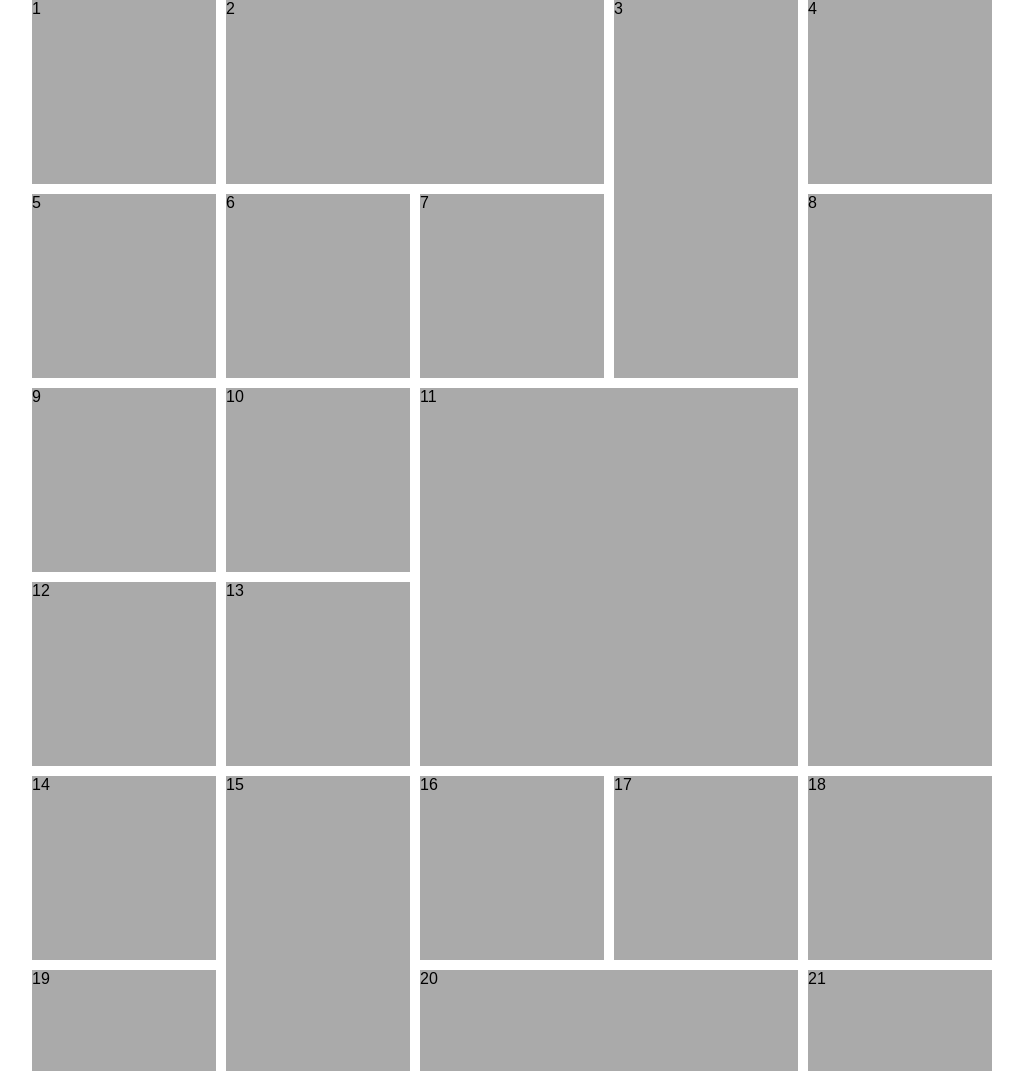
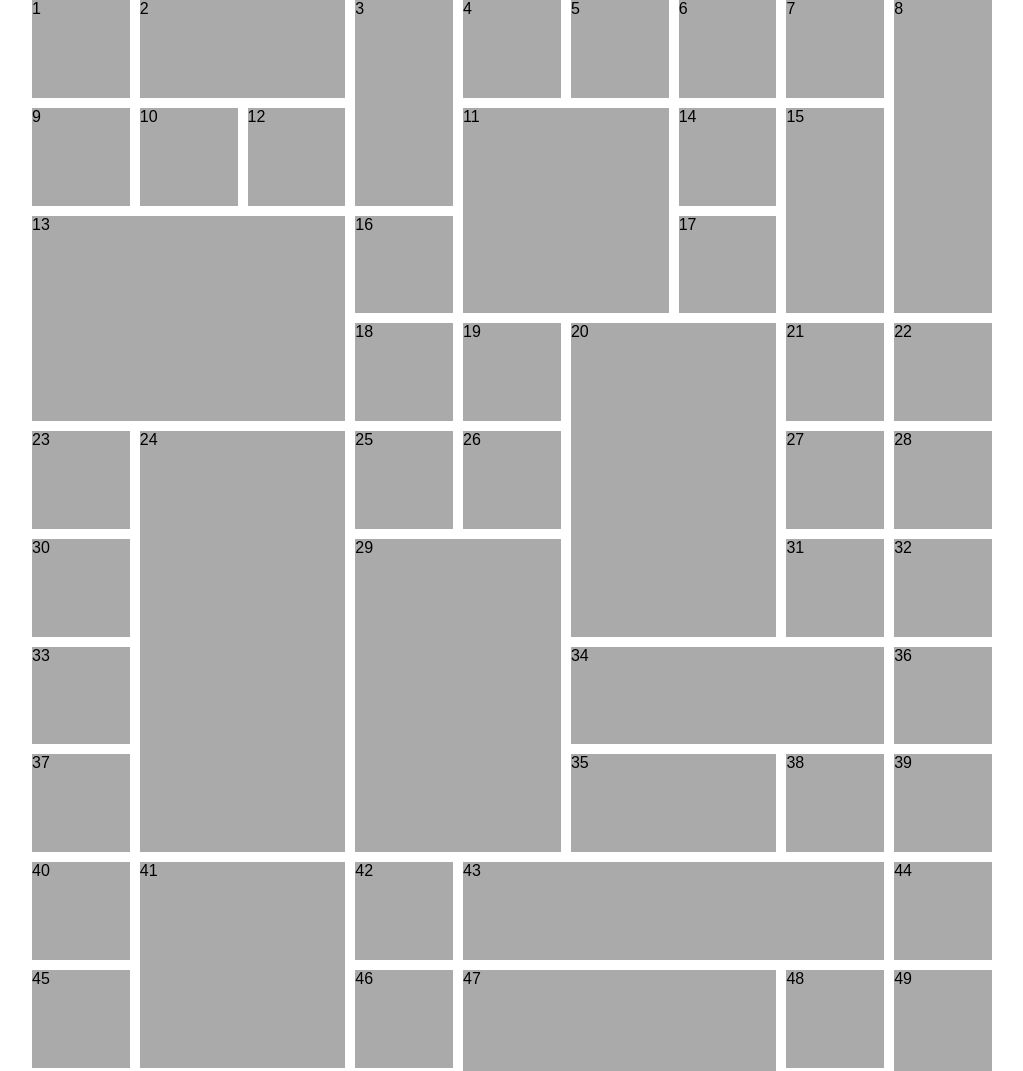
Before and after one commit to ildarsaribzhanov/tilepage, a plain HTML site: page index.html in a window 1280 px wide. Shown: the top 1071 px of the page, without its empty margins (128-1151 px from the left). Drawn offline with Linux system fonts and the light colour scheme.

Commit message:
Current position for block size(COLxROW): 1xn, 2xn, 3xn, 4xn, any size.

```diff
--- a/index.html
+++ b/index.html
@@ -29,7 +29,7 @@
 		<div class="b_itemtile_1_1 b_itemtile"></div>
 		<div class="b_itemtile_2_2 b_itemtile"></div>
 		<div class="b_itemtile_1_1 b_itemtile"></div>
-		<div class="b_itemtile_1_1 b_itemtile"></div>
+		<div class="b_itemtile_3_2 b_itemtile"></div>
 		<div class="b_itemtile_1_1 b_itemtile"></div>
 		<div class="b_itemtile_1_2 b_itemtile"></div>
 		<div class="b_itemtile_1_1 b_itemtile"></div>
@@ -50,8 +50,8 @@
 		<div class="b_itemtile_1_1 b_itemtile"></div>
 		<div class="b_itemtile_1_1 b_itemtile"></div>
 		<div class="b_itemtile_1_1 b_itemtile"></div>
-
-		<!-- <div class="b_itemtile_2_1 b_itemtile"></div>
+		<div class="b_itemtile_3_1 b_itemtile"></div>
+		<div class="b_itemtile_2_1 b_itemtile"></div>
 		<div class="b_itemtile_1_1 b_itemtile"></div>
 		<div class="b_itemtile_1_1 b_itemtile"></div>
 		<div class="b_itemtile_1_1 b_itemtile"></div>
@@ -59,21 +59,21 @@
 		<div class="b_itemtile_1_1 b_itemtile"></div>
 		<div class="b_itemtile_2_2 b_itemtile"></div>
 		<div class="b_itemtile_1_1 b_itemtile"></div>
+		<div class="b_itemtile_4_1 b_itemtile"></div>
 		<div class="b_itemtile_1_1 b_itemtile"></div>
 		<div class="b_itemtile_1_1 b_itemtile"></div>
 		<div class="b_itemtile_1_1 b_itemtile"></div>
-		<div class="b_itemtile_1_1 b_itemtile"></div>
-		<div class="b_itemtile_1_1 b_itemtile"></div>
+		<div class="b_itemtile_3_3 b_itemtile"></div>
 		<div class="b_itemtile_1_1 b_itemtile"></div>
 		<div class="b_itemtile_1_4 b_itemtile"></div>
 		<div class="b_itemtile_1_3 b_itemtile"></div>
 		<div class="b_itemtile_1_2 b_itemtile"></div>
 		<div class="b_itemtile_1_1 b_itemtile"></div>
 		<div class="b_itemtile_1_1 b_itemtile"></div>
-		<div class="b_itemtile_3_1 b_itemtile"></div>
+		<div class="b_itemtile_3_4 b_itemtile"></div>
 		<div class="b_itemtile_1_1 b_itemtile"></div>
 		<div class="b_itemtile_1_4 b_itemtile"></div>
-		<div class="b_itemtile_4_1 b_itemtile"></div> -->
+		<div class="b_itemtile_4_1 b_itemtile"></div>
 	</div>
 
 </div>
--- a/js/a.js
+++ b/js/a.js
@@ -1,7 +1,18 @@
 $(document).ready(function(){
 
+	// TODO
+	/*
+		Пустые клетки. Надо как-то решить
+	*/
+
+	//!!! ненужный код! Нумерация
+	var num_block = 0;
+	$('.b_itemtile').each(function(){
+		$(this).text(++num_block);
+	});
+
 	// основные параметры
-	var count_col = 5;		// количество колонок
+	var count_col = 9;		// количество колонок
 	var distance = 10;		// расстояние между ячейками
 
 	var steck_length = [];	// длинна колонок
@@ -16,11 +27,6 @@ $(document).ready(function(){
 
 	start_size_init();
 
-	//!!! ненужный код!
-	var num_block = 0;
-	$('.b_itemtile').each(function(){
-		$(this).text(++num_block);
-	});
 
 	// set position
 	// В steck_length запихиваем высоту каждого столбца.
@@ -34,11 +40,11 @@ $(document).ready(function(){
 			'left': pos[1]+'px'
 		});
 
-		// console.log(size)
 
 	});
 
 	// get item block position
+	// itm_block - this div
 	function get_block_position( itm_block ){
 		var min_index = steck_length.indexOf( get_min_val(steck_length) );
 		var size = get_size_block( itm_block );
@@ -50,38 +56,30 @@ $(document).ready(function(){
 			out.push( steck_length[min_index] * ( single_size + distance ) );
 			out.push( min_index*(single_size + distance) );
 			steck_length[min_index] = steck_length[min_index] + size[1];
-		};
 
-		// в 2 колонки
-		if( size[0] == 2 )
-		{
-			var time_steck_length = steck_length.concat(); //	временная переменная для хранения длинн
+		// более чем в один блок
+		} else {
+			var time_steck_length = steck_length.concat(); 		//	временная переменная для хранения длинн
+			var sub_max = get_max_val( time_steck_length.slice(min_index,min_index+size[0]) );
 
-			// в последнюю колонку запихивать блок размером в 2 блока совершенно не логично :)
-			// обезопасим себя присвоив туда максимальное значение
-			if( time_steck_length[count_col-1] < time_steck_length[count_col-2] )
+			while( out.length == 0 )
 			{
-				time_steck_length[count_col-1] = time_steck_length[count_col-2];
-			};
+				min_index = time_steck_length.indexOf( get_min_val(time_steck_length.slice(0,time_steck_length.length - size[0] + 1)) );
+				var sub_max = get_max_val( time_steck_length.slice(min_index,min_index+size[0]) );
 
-
-
-			while(  out.length == 0 )
-			{
-				if ( min_index == count_col-1 || time_steck_length[min_index+1] > time_steck_length[min_index] )
-				{
+				if( sub_max != time_steck_length[min_index] ){
 					time_steck_length[min_index] = time_steck_length[min_index] + 1;
 					min_index = time_steck_length.indexOf( get_min_val(time_steck_length) );
-				}
-				else
-				{
+				} else {
 					out.push( time_steck_length[min_index] * ( single_size + distance ) );
 					out.push( min_index*(single_size + distance) );
-				};
+				}
+			}
+
+			sub_max = size[1] + steck_length[min_index];
+			for (var i = min_index; i < min_index + size[0]; i++) {
+				steck_length[i] = sub_max;
 			};
-
-			steck_length[min_index] = steck_length[min_index] + size[1];
-			steck_length[min_index+1] = steck_length[min_index];
 
 		};
 
@@ -90,7 +88,7 @@ $(document).ready(function(){
 	}
 
 
-	// size initialization
+	// size initialization divs
 	function start_size_init()
 	{
 		$('.b_itemtile').each(function(){
@@ -116,6 +114,16 @@ $(document).ready(function(){
 			return [1,2];
 		};
 
+		if( itm_block.hasClass('b_itemtile_1_3') )
+		{
+			return [1,3];
+		};
+
+		if( itm_block.hasClass('b_itemtile_1_4') )
+		{
+			return [1,4];
+		};
+
 		if( itm_block.hasClass('b_itemtile_2_1') )
 		{
 			return [2,1];
@@ -126,14 +134,14 @@ $(document).ready(function(){
 			return [2,2];
 		};
 
-		if( itm_block.hasClass('b_itemtile_1_3') )
-		{
-			return [1,3];
-		};
-
 		if( itm_block.hasClass('b_itemtile_2_3') )
 		{
 			return [2,3];
+		};
+
+		if( itm_block.hasClass('b_itemtile_2_4') )
+		{
+			return [2,4];
 		};
 
 		if( itm_block.hasClass('b_itemtile_3_1') ){
@@ -150,19 +158,29 @@ $(document).ready(function(){
 			return [3,3];
 		};
 
-		if( itm_block.hasClass('b_itemtile_1_4') )
+		if( itm_block.hasClass('b_itemtile_3_4') )
 		{
-			return [1,4];
-		};
-
-		if( itm_block.hasClass('b_itemtile_2_4') )
-		{
-			return [2,4];
+			return [3,4];
 		};
 
 		if( itm_block.hasClass('b_itemtile_4_1') )
 		{
 			return [4,1];
+		};
+
+		if( itm_block.hasClass('b_itemtile_4_2') )
+		{
+			return [4,2];
+		};
+
+		if( itm_block.hasClass('b_itemtile_4_3') )
+		{
+			return [4,3];
+		};
+
+		if( itm_block.hasClass('b_itemtile_4_4') )
+		{
+			return [4,4];
 		};
 	};
 
```
Also changed, not shown: 1 other file.
